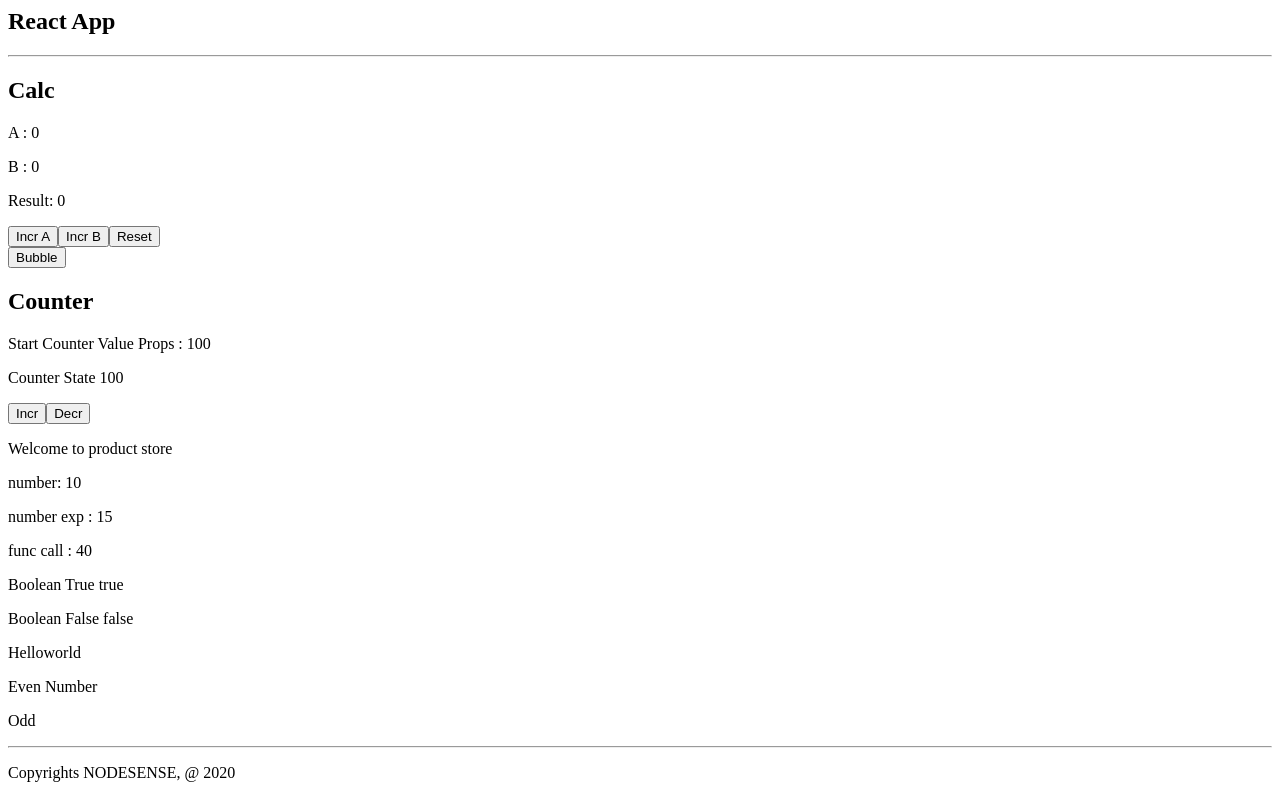
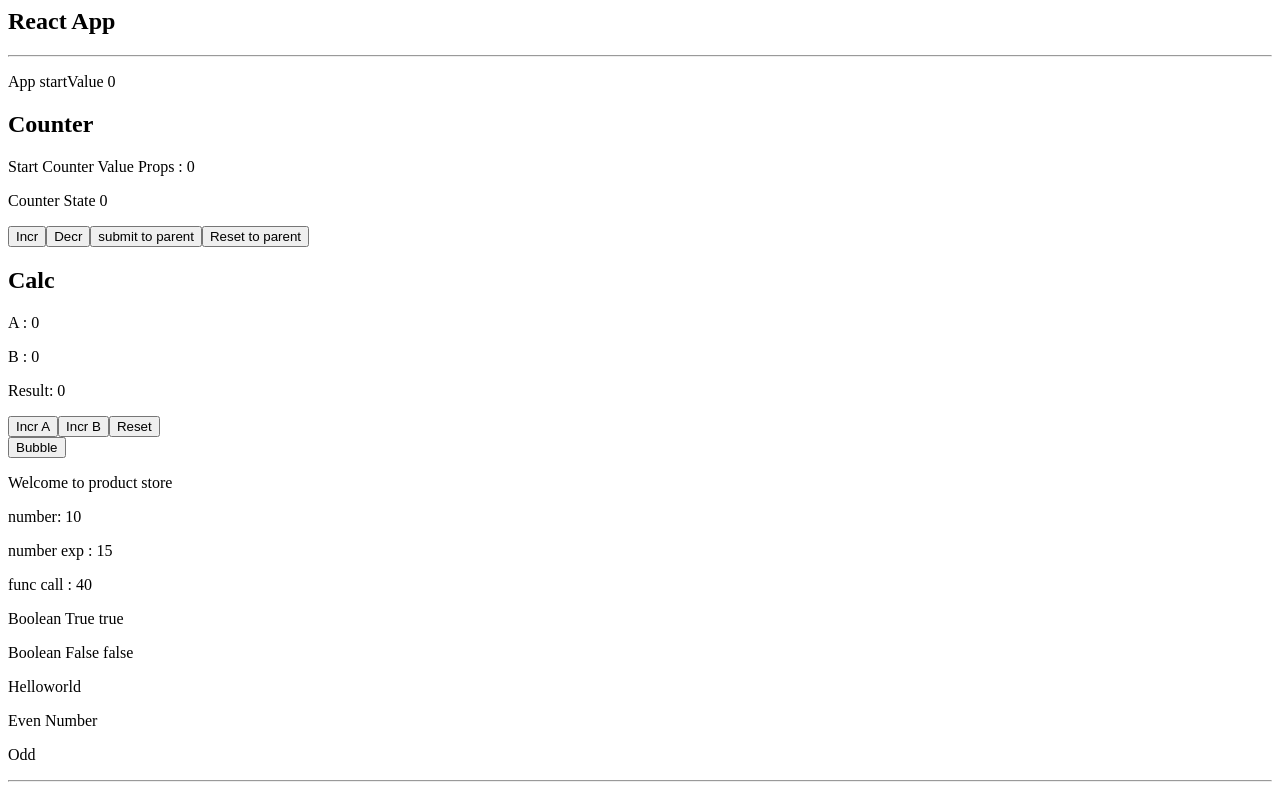
Before and after one commit to nodesense/react-free-workshop1, a React (Create React App) app: page / in a window 1280 px wide. Shown: the top 798 px of the page. Built offline with nearby package versions, Linux system fonts and the light colour scheme.

Commit message:
day 3, setstate

```diff
--- a/src/App.js
+++ b/src/App.js
@@ -17,16 +17,45 @@ import Calc from './components/Calc';
 // if App component destroyed, Header/Children comp destroyed
 // Relationship: App is parent component
 //               Header, Footer are children component of App
-function App() {
+class App extends React.Component {
+  constructor(props) {
+      super(props);
+      this.state = {
+          startValue: 0
+      }
+  }
+
+  // define function in the parent component
+  // pass the function as a callback through props to child component
+  reset = () => {
+      console.log('reset called by child');
+
+     this.setState({
+         startValue: 0
+     })
+  }
+
+  submit = (value) => {
+      console.log('called by child ', value)
+    this.setState({
+        startValue: value
+    })
+  }
+
+  render() {
     console.log('App render');
     return (
         <div>
            <Header />
 
+            <p>App startValue {this.state.startValue}</p>
+
+            <Counter startValue={this.state.startValue}
+                     reset={this.reset}
+                     submit={this.submit}
+            />
+
             <Calc />
-            <Counter startValue={100} />
-
-
             <Home />
            <Footer year={ 2020 }
 
@@ -45,5 +74,6 @@ function App() {
         </div>
     )
 }
+}
 
 export default App;
--- a/src/components/Counter.js
+++ b/src/components/Counter.js
@@ -137,6 +137,10 @@ class Counter extends React.Component {
 
                 <button onClick={this.increment}>Incr</button>
                 <button onClick={this.decrement}>Decr</button>
+
+                <button onClick={() => this.props.submit(this.state.counter)}>submit to parent</button>
+                <button onClick={this.props.reset}>Reset to parent</button>
+
             </div>
         )
     }
--- a/src/components/Header.js
+++ b/src/components/Header.js
@@ -8,6 +8,7 @@ import React from 'react';
 // Name should start with Caps,
 // if not, JSX issue/convention
 function Header() {
+    console.log('Header render called');
     return (
         <div>
             <h2>React App</h2>
```
